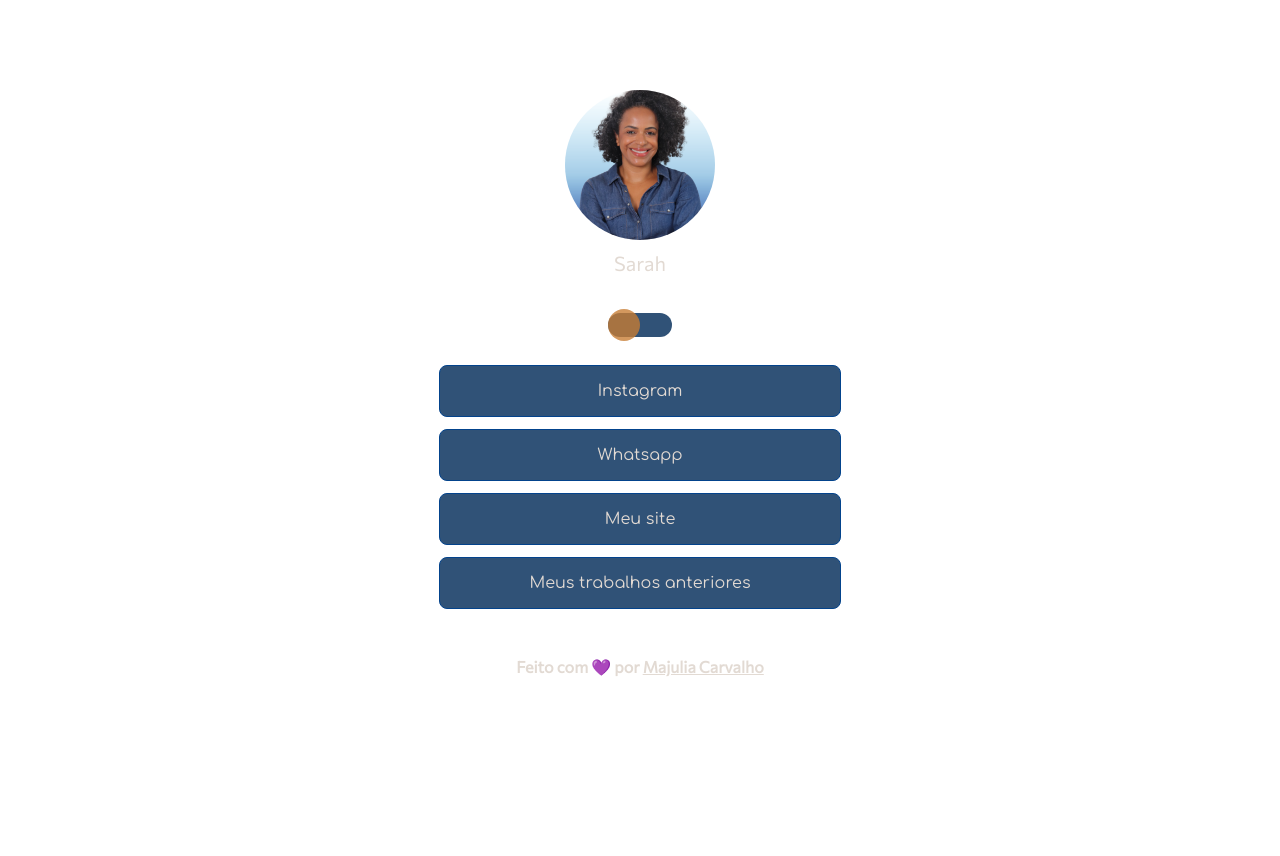
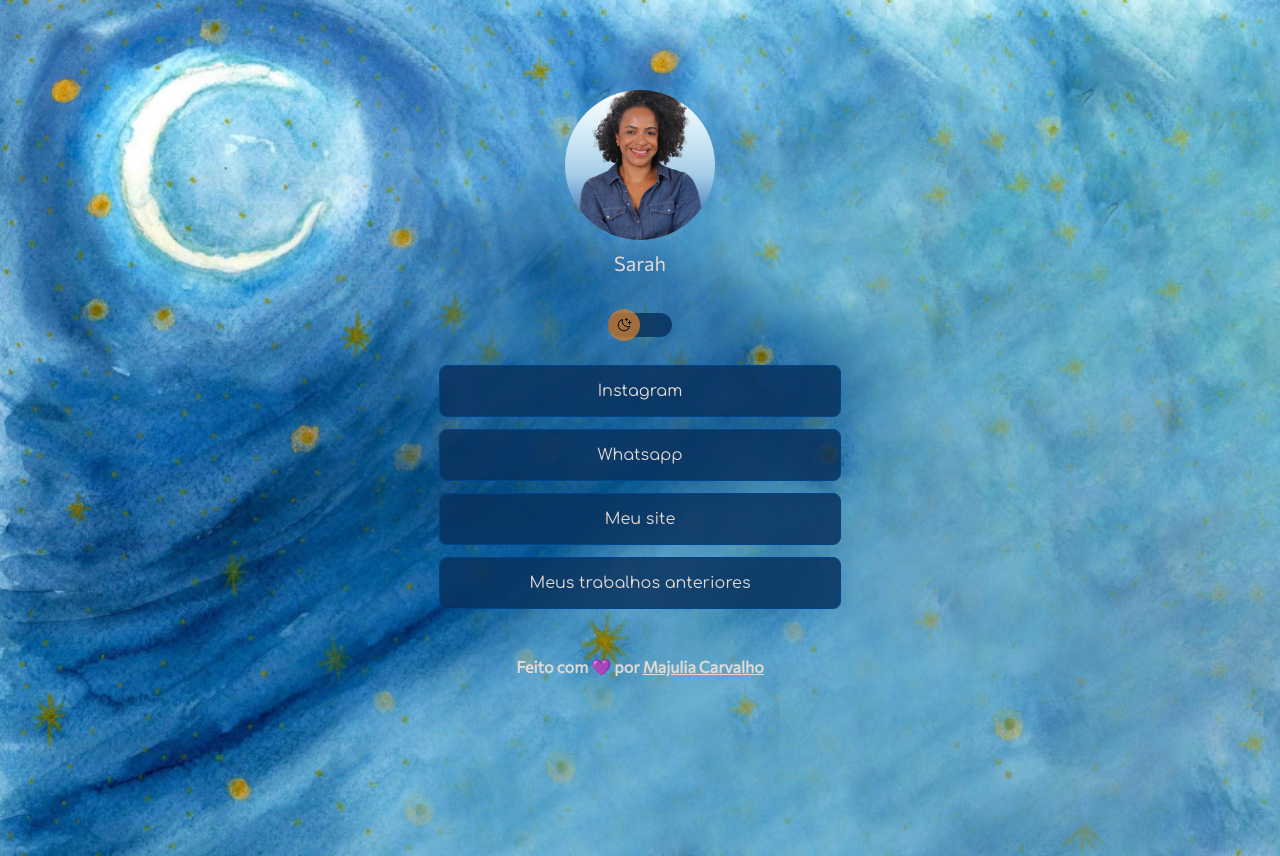
Before and after one commit to majuliah/linkTreeSarahTorres, a plain HTML site: page index.html in a window 1280 px wide. Drawn offline with nearby package versions, Linux system fonts and the light colour scheme; the site is published under a folder, as on GitHub Pages, so addresses that start at the root find nothing; a web font is replaced by a local one.

Commit message:
arrumando erros

```diff
--- a/style.css
+++ b/style.css
@@ -7,23 +7,23 @@
 :root{
     --text-color: #e2dad3;
     --hover-color: #ffbb77;
-    --bg-url: url(/assets/7.png);
+    --bg-url: url(./assets/7.png);
     --border-collor:#03438c;
     --border-collor-hover: #083363e3;
     --background-color: #09315ed6;
     --background-color-hover: #09315ec2;
-    --switch-bg-url: url(/assets/moon-stars.svg);
+    --switch-bg-url: url(./assets/moon-stars.svg);
 }
 
 .light{
     --text-color: rgb(255, 255, 255);
     --hover-color: #983906;
-    --bg-url: url(/assets/8.png);
+    --bg-url: url(./assets/8.png);
     --border-collor: #F29F05f0;
     --border-collor-hover: #f06b05c7;
     --background-color: #f19108;
     --background-color-hover: #F27405;
-    --switch-bg-url: url(/assets/sun.svg);
+    --switch-bg-url: url(./assets/sun.svg);
 }
 
 body{
@@ -169,11 +169,11 @@ footer{
 
 @media (min-width: 600px){
     :root {
-        --bg-url: url(/assets/11.png);
+        --bg-url: url(./assets/11.png);
     }
 
     .light{
-        --bg-url: url(/assets/9.png);
+        --bg-url: url(./assets/9.png);
     }
 }
 
```
